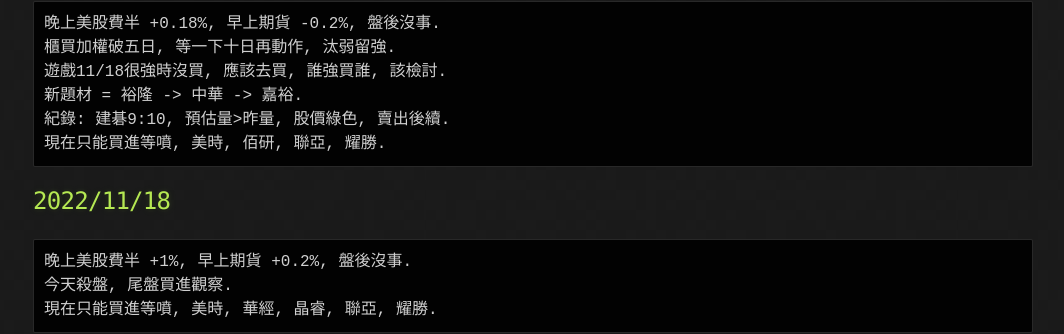
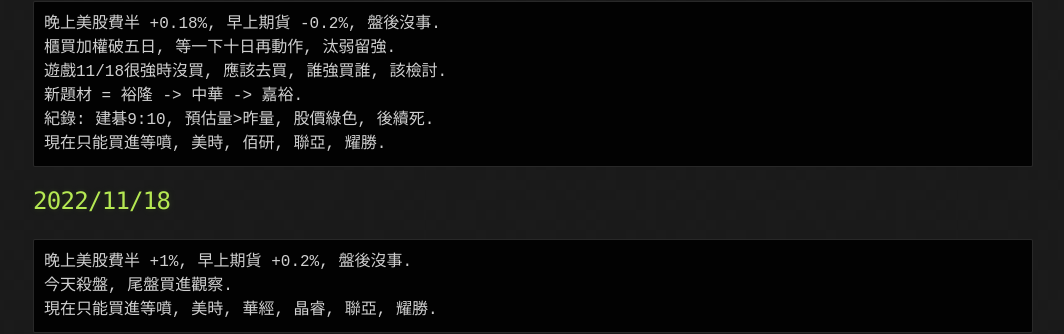
Before and after one commit to lepg5487/Stock_God, a Jekyll site: the page built from index.md, in a window 1280 px wide and 900 px high, scrolled down 458 px. Shown: the part 245-579 px from the top of the window, without its empty margins (107-1171 px from the left). Built offline with Jekyll 4.4.1, drawn with Linux system fonts in a browser that asks for light colours; our own code applies the rules of GitHub Pages for plain Markdown files.

Commit message:
Update index.md

````diff
--- a/index.md
+++ b/index.md
@@ -25,7 +25,7 @@ layout: testlayouts
 櫃買加權破五日, 等一下十日再動作, 汰弱留強.
 遊戲11/18很強時沒買, 應該去買, 誰強買誰, 該檢討.
 新題材 = 裕隆 -> 中華 -> 嘉裕.
-紀錄: 建碁9:10, 預估量>昨量, 股價綠色, 賣出後續.
+紀錄: 建碁9:10, 預估量>昨量, 股價綠色, 後續死.
 現在只能買進等噴, 美時, 佰研, 聯亞, 耀勝.
 ```
 
````
